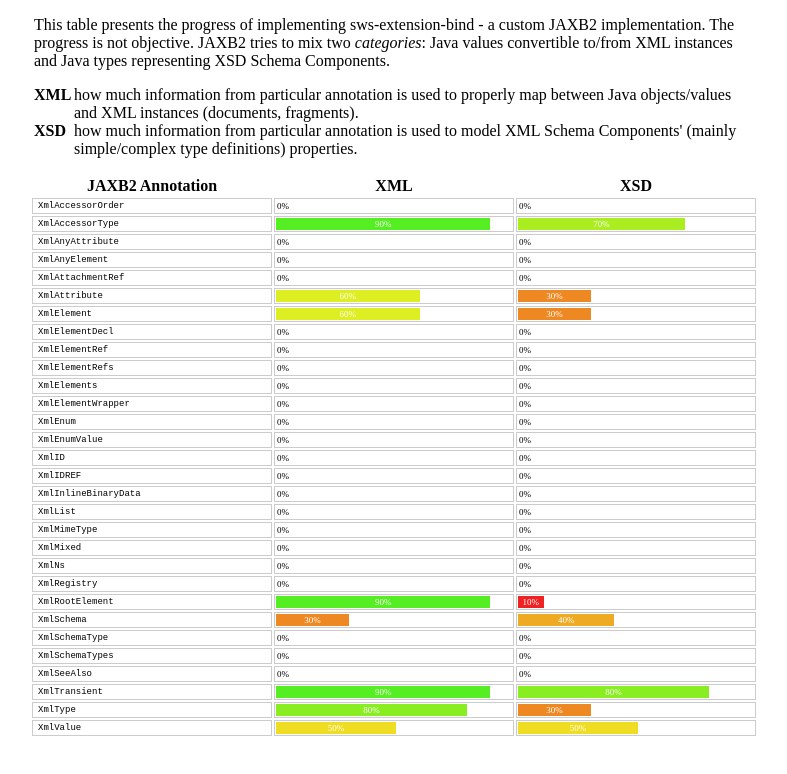
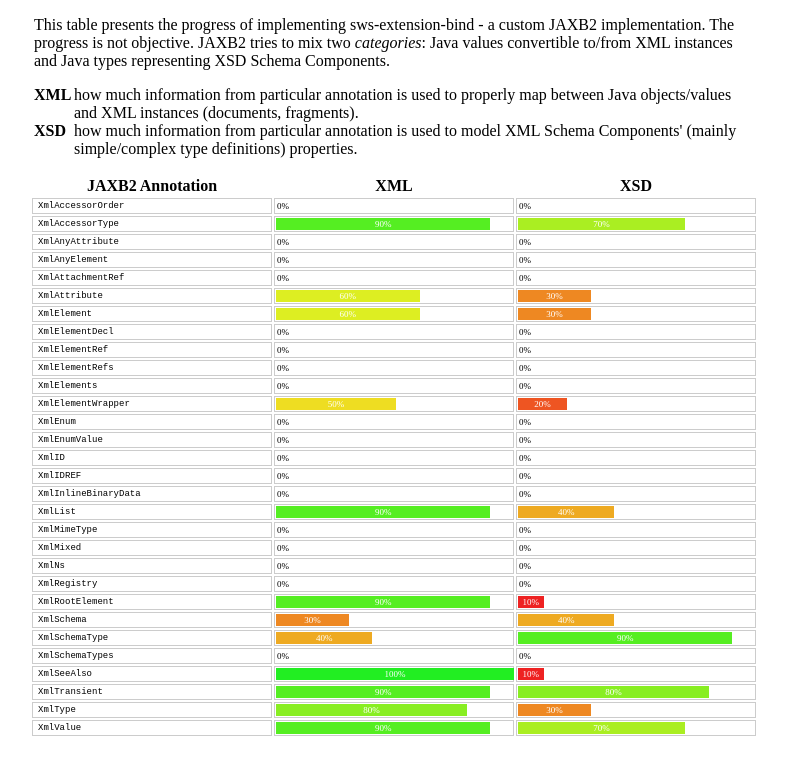
Before and after one commit to grgrzybek/sws-extensions, a plain HTML site: page progress.html in a window 1280 px wide. Shown: the whole page, without its empty margins (246-1033 px from the left). Drawn offline with Linux system fonts and the light colour scheme.

Commit message:
Information on JAXB2 implementation progress

```diff
--- a/progress.html
+++ b/progress.html
@@ -104,9 +104,9 @@ dt { float: left; font-weight: bold }
 				</td>
 			</tr><tr>
 				<td class="code">XmlElementWrapper</td><td>
-					<div class="p0">0%</div>
+					<div class="p50">50%</div>
 				</td><td>
-					<div class="p0">0%</div>
+					<div class="p20">20%</div>
 				</td>
 			</tr><tr>
 				<td class="code">XmlEnum</td><td>
@@ -140,9 +140,9 @@ dt { float: left; font-weight: bold }
 				</td>
 			</tr><tr>
 				<td class="code">XmlList</td><td>
-					<div class="p0">0%</div>
+					<div class="p90">90%</div>
 				</td><td>
-					<div class="p0">0%</div>
+					<div class="p40">40%</div>
 				</td>
 			</tr><tr>
 				<td class="code">XmlMimeType</td><td>
@@ -182,9 +182,9 @@ dt { float: left; font-weight: bold }
 				</td>
 			</tr><tr>
 				<td class="code">XmlSchemaType</td><td>
-					<div class="p0">0%</div>
+					<div class="p40">40%</div>
 				</td><td>
-					<div class="p0">0%</div>
+					<div class="p90">90%</div>
 				</td>
 			</tr><tr>
 				<td class="code">XmlSchemaTypes</td><td>
@@ -194,9 +194,9 @@ dt { float: left; font-weight: bold }
 				</td>
 			</tr><tr>
 				<td class="code">XmlSeeAlso</td><td>
-					<div class="p0">0%</div>
+					<div class="p100">100%</div>
 				</td><td>
-					<div class="p0">0%</div>
+					<div class="p10">10%</div>
 				</td>
 			</tr><tr>
 				<td class="code">XmlTransient</td><td>
@@ -212,9 +212,9 @@ dt { float: left; font-weight: bold }
 				</td>
 			</tr><tr>
 				<td class="code">XmlValue</td><td>
-					<div class="p50">50%</div>
+					<div class="p90">90%</div>
 				</td><td>
-					<div class="p50">50%</div>
+					<div class="p70">70%</div>
 				</td>
 			</tr>
 		</tbody>
```
